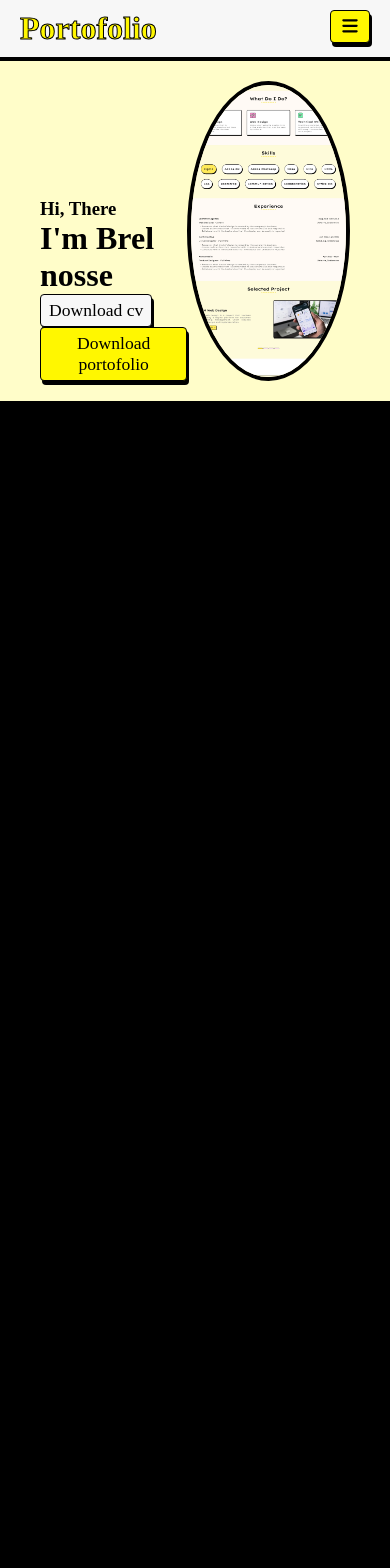
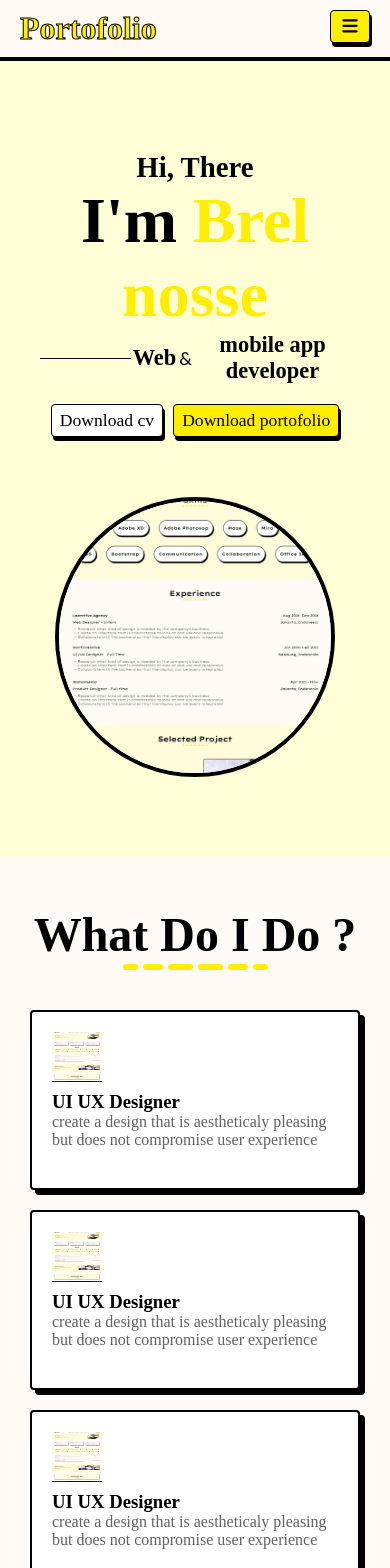
Before and after one commit to brelnosse/portofolio, a React (Create React App) app: page / in a window 390 px wide. Shown: the top 1568 px of the page. Before the commit the page ends 844 px from the top, so only its background shows below. Built offline with nearby package versions, Linux system fonts and the light colour scheme; a web font is replaced by a local one.

Commit message:
The hero section is responsive

```diff
--- a/src/assets/style/home.css
+++ b/src/assets/style/home.css
@@ -2,9 +2,35 @@
     background-color: var(--bg-color);
     overflow: hidden;
     display: flex;
-    padding: 20px 40px;
+    padding: 90px;
     align-items: flex-end;
     justify-content: space-between;
+    height: 70vh;
+}
+.heroDescription h4{
+    /* background-color: red; */
+    display: flex;
+    font-size: 1.6em;
+    align-items: center;
+}
+.heroDescription h4::before{
+    content: '';
+    width: 150px;
+    height: 1px;
+    margin-right: 2px;
+    background-color: var(--border-color);
+}
+.heroDescription h3{
+    font-size: 2em;
+}
+.heroDescription h1{
+    font-size: 5em;
+}
+.heroDescription .actions{
+    padding: 20px 0px;
+    display: flex;
+    align-items: center;
+    gap: 10px;
 }
 .heroImg{
     border-radius: 50%;
@@ -21,3 +47,114 @@
 .hero img{
     width: 100%;
 }
+.resume{
+    display: flex;
+    flex-direction: column;
+    align-items: center;
+    padding: 50px 30px;
+    background-color: var(--bg-fade-color);
+}
+
+.skillsResume_container{
+    padding: 40px 0px;
+    display: flex;
+    flex-direction: row;
+    gap: 30px;
+    justify-content: center;
+}
+.skills-resume_card{
+    background-color: var(--white);
+    border: 2px solid var(--black);
+    max-width: 350px;
+    height: 180px;
+    border-radius: var(--border-radius);
+    padding: 15px 20px;
+    box-shadow: 5px 5px 0px 0px var(--black);
+}
+.skills-resume_card img{
+    width: 50px;
+    height: 50px;
+    margin: 5px 0px;
+}
+.skills-resume_card p{
+    color: var(--text-secondary);
+}
+@media screen and (max-width: 1100px){
+    .hero{
+        padding: 60px;
+    }
+    .heroDescription h4{
+        font-size: 1.4em;
+    }
+    .heroDescription h4::before{
+        width: 120px;
+    }
+    .heroDescription h3{
+        font-size: 1.8em;
+    }
+    .heroDescription h1{
+        font-size: 4.5em;
+    }
+    .heroImg{
+        width: 280px;
+        height: 280px;
+    }
+    .heroImg img{
+        width: 100%;
+        height: 100%;
+    }
+    .hero img{
+        width: 100%;
+    }
+    .resume{
+        display: flex;
+        flex-direction: column;
+        align-items: center;
+        background-color: var(--bg-fade-color);
+    }
+    .skillsResume_container{
+            flex-wrap: wrap;
+        gap: 20px;
+        align-content: center;
+    }
+    .skills-resume_card{
+        background-color: var(--white);
+        border: 2px solid var(--black);
+        max-width: 350px;
+        height: 180px;
+        border-radius: var(--border-radius);
+        padding: 15px 20px;
+        box-shadow: 5px 5px 0px 0px var(--black);
+    }
+    .skills-resume_card img{
+        width: 50px;
+        height: 50px;
+        margin: 5px 0px;
+    }
+    .skills-resume_card p{
+        color: var(--text-secondary);
+    }
+}
+@media  screen and (max-width: 915px) {
+    .hero{
+        flex-direction: column;
+        align-items: center;
+        height: auto;
+        padding: 40px;
+        padding-top: 90px;
+    }
+    .heroDescription{
+       text-align: center;
+    }
+    .heroDescription h1{
+        font-size: 4em;
+        text-align: center;
+    }
+    .heroDescription .actions{
+        padding: 20px 0px;
+        justify-content: center;
+    }
+    .heroImg{
+        margin: 40px 0px;
+    }
+}
--- a/src/assets/style/index.css
+++ b/src/assets/style/index.css
@@ -1,15 +1,26 @@
 :root{
-    --primary-color: rgb(255, 247, 0);
+    --primary-color: rgb(255, 238, 0);
     --underline-color: rgb(247, 222, 0);
     --border-color: black;
     --border-radius: 4px;
-    --white: rgb(247, 247, 247);
+    --white: rgb(255, 255, 255);
     --black: black;
-    --bg-color: rgb(255, 253, 201);
+    --bg-color: rgb(255, 254, 215);
+    --bg-fade-color: #fffaf5;
+    --text-secondary: rgb(98, 98, 98);
 }
+
 *{
     margin: 0px;
     padding: 0px;
     box-sizing: border-box;
     font-family: 'playfair';
 }
+
+#root{
+    max-width: 1600px;
+    margin: auto;
+}
+.primary{
+    color: var(--primary-color);
+}
--- a/src/assets/style/navbar.css
+++ b/src/assets/style/navbar.css
@@ -1,5 +1,5 @@
 .navbar-container{
-    background-color: var(--white);
+    background-color: var(--bg-fade-color);
     display: flex;
     flex-direction: row;
     justify-content: space-between;
--- /dev/null
+++ b/src/assets/style/underlined.css
@@ -0,0 +1,27 @@
+/* .underlined{ background-color: red;} */
+:root{
+    --dash-width: 25px
+}
+.underlined h2{
+    font-size: 3em;
+}
+.dashed_container{
+    margin-top: 2px;
+    display: flex;
+    align-items: center;
+    justify-content: center;
+    gap: 5px;
+}
+.dashed_container .dash{
+    display: inline-block;
+    height: 6px;
+    border-radius: 8px;
+    width: var(--dash-width);
+    background-color: var(--primary-color);
+}
+.dash.middle{
+    width: calc(var(--dash-width) - 5px);
+}
+.dash.small{
+    width: calc(var(--dash-width) - 10px);
+}
--- /dev/null
+++ b/src/components/Underlined.tsx
@@ -0,0 +1,20 @@
+import { UnderlinedProps } from "../types/underlined.type";
+//@ts-ignore
+import '../assets/style/underlined.css';
+
+const Underlined:React.FC<UnderlinedProps> = ({text, ...props}) =>{
+    return (
+        <div className="underlined" {...props}>
+            <h2 className="text">{text}</h2>
+            <div className="dashed_container">
+                <span className="dash small"></span>
+                <span className="dash middle"></span>
+                <span className="dash"></span>
+                <span className="dash"></span>
+                <span className="dash middle"></span>
+                <span className="dash small"></span>
+            </div>
+        </div>
+    );
+}
+export default Underlined;
--- a/src/pages/Home.tsx
+++ b/src/pages/Home.tsx
@@ -2,15 +2,19 @@
 import '../assets/style/home.css';
 import Button from '../components/Button';
 import Navbar from '../components/Navbar';
+import Underlined from '../components/Underlined';
 
 const Home:React.FC = () =>{
     return (
         <div className="container">
             <Navbar />
-            <div className="hero">
+            <section className="hero">
                 <div className="heroDescription">
                     <h3>Hi, There</h3>
-                    <h1>I'm Brel nosse</h1>
+                    <h1>I'm <span className="primary">Brel nosse</span></h1>
+                    <h4>
+                        Web <span style={{fontFamily: 'calibri', margin: '0px 3px', fontWeight: 200, fontSize:'0.8em'}}>&</span> mobile app developer
+                    </h4>
                     <div className="actions">
                         <Button type='light' valueText='Download cv'/>
                         <Button type='default' valueText='Download portofolio'/>
@@ -19,7 +23,27 @@ const Home:React.FC = () =>{
                 <div className="heroImg">
                     <img src={require('../assets/images/d.webp')} alt="brel nosse" />
                 </div>
-            </div>
+            </section>
+            <section className='resume'>
+                <Underlined text='What Do I Do ?'/>
+                <div className="skillsResume_container">
+                    <div className="skills-resume_card">
+                        <img src={require('../assets/images/d.webp')} alt="" />
+                        <h3>UI UX Designer</h3>
+                        <p>create a design that is aestheticaly pleasing but does not compromise user experience</p>
+                    </div>
+                    <div className="skills-resume_card">
+                        <img src={require('../assets/images/d.webp')} alt="" />
+                        <h3>UI UX Designer</h3>
+                        <p>create a design that is aestheticaly pleasing but does not compromise user experience</p>
+                    </div>
+                    <div className="skills-resume_card">
+                        <img src={require('../assets/images/d.webp')} alt="" />
+                        <h3>UI UX Designer</h3>
+                        <p>create a design that is aestheticaly pleasing but does not compromise user experience</p>
+                    </div>
+                </div>
+            </section>
         </div>
     );
 }
--- /dev/null
+++ b/src/types/underlined.type.ts
@@ -0,0 +1,3 @@
+export interface UnderlinedProps {
+    text: string
+}
```
